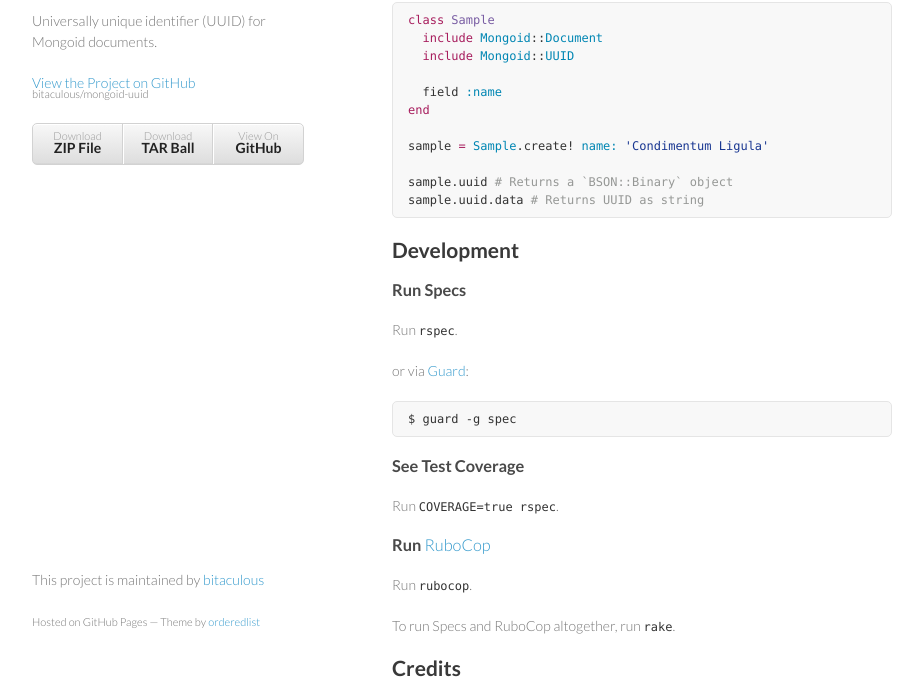
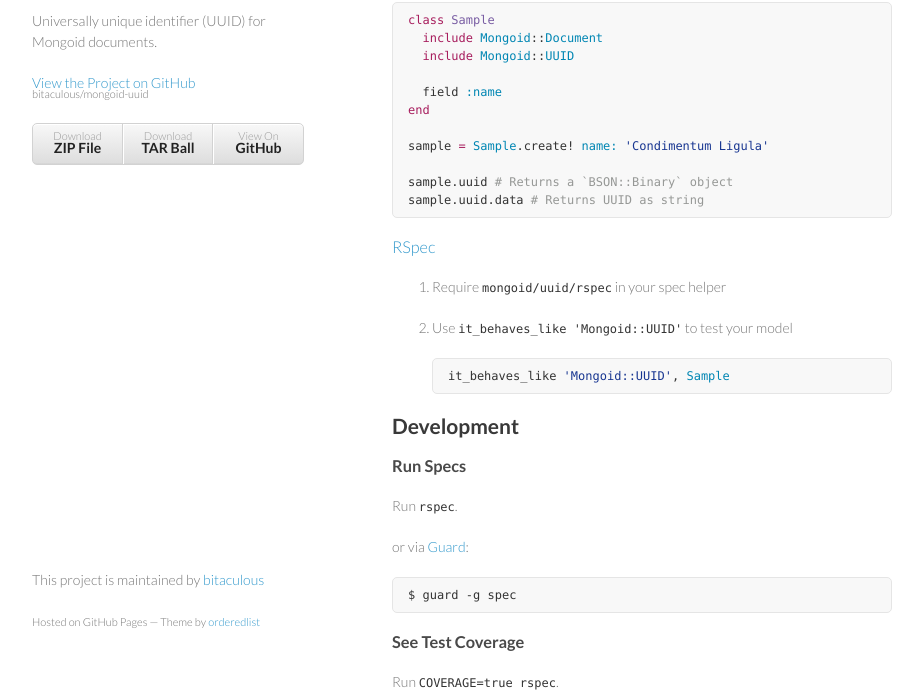
Before and after one commit to bitaculous/mongoid-uuid, a plain HTML site: page index.html in a window 1280 px wide. Shown: the part 99-794 px from the top of the page, without its empty margins (178-1101 px from the left). Drawn offline with Linux system fonts and the light colour scheme.

Commit message:
Create gh-pages branch via GitHub

```diff
--- a/index.html
+++ b/index.html
@@ -42,6 +42,19 @@ sample <span class="pl-k">=</span> <span class="pl-c1">Sample</span>.create! <sp
 
 sample.uuid <span class="pl-c"># Returns a `BSON::Binary` object</span>
 sample.uuid.data <span class="pl-c"># Returns UUID as string</span></pre></div>
+
+<h3>
+<a id="rspec" class="anchor" href="#rspec" aria-hidden="true"><span class="octicon octicon-link"></span></a><a href="http://rspec.info" title="Behaviour Driven Development for Ruby">RSpec</a>
+</h3>
+
+<ol>
+<li><p>Require <code>mongoid/uuid/rspec</code> in your spec helper</p></li>
+<li>
+<p>Use <code>it_behaves_like 'Mongoid::UUID'</code> to test your model</p>
+
+<div class="highlight highlight-ruby"><pre>it_behaves_like <span class="pl-s"><span class="pl-pds">'</span>Mongoid::UUID<span class="pl-pds">'</span></span>, <span class="pl-c1">Sample</span></pre></div>
+</li>
+</ol>
 
 <h2>
 <a id="development" class="anchor" href="#development" aria-hidden="true"><span class="octicon octicon-link"></span></a>Development</h2>
```
Also changed, not shown: params.json (+1 -1 lines).
